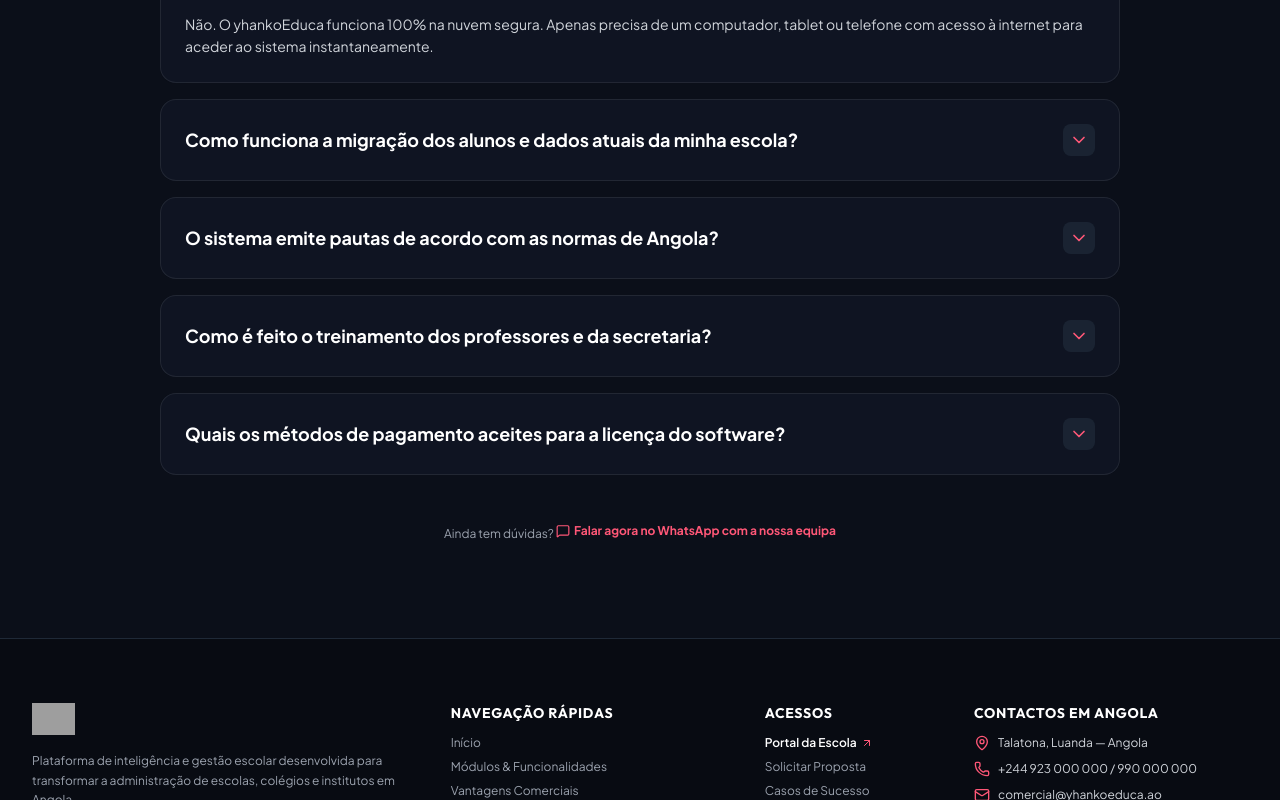
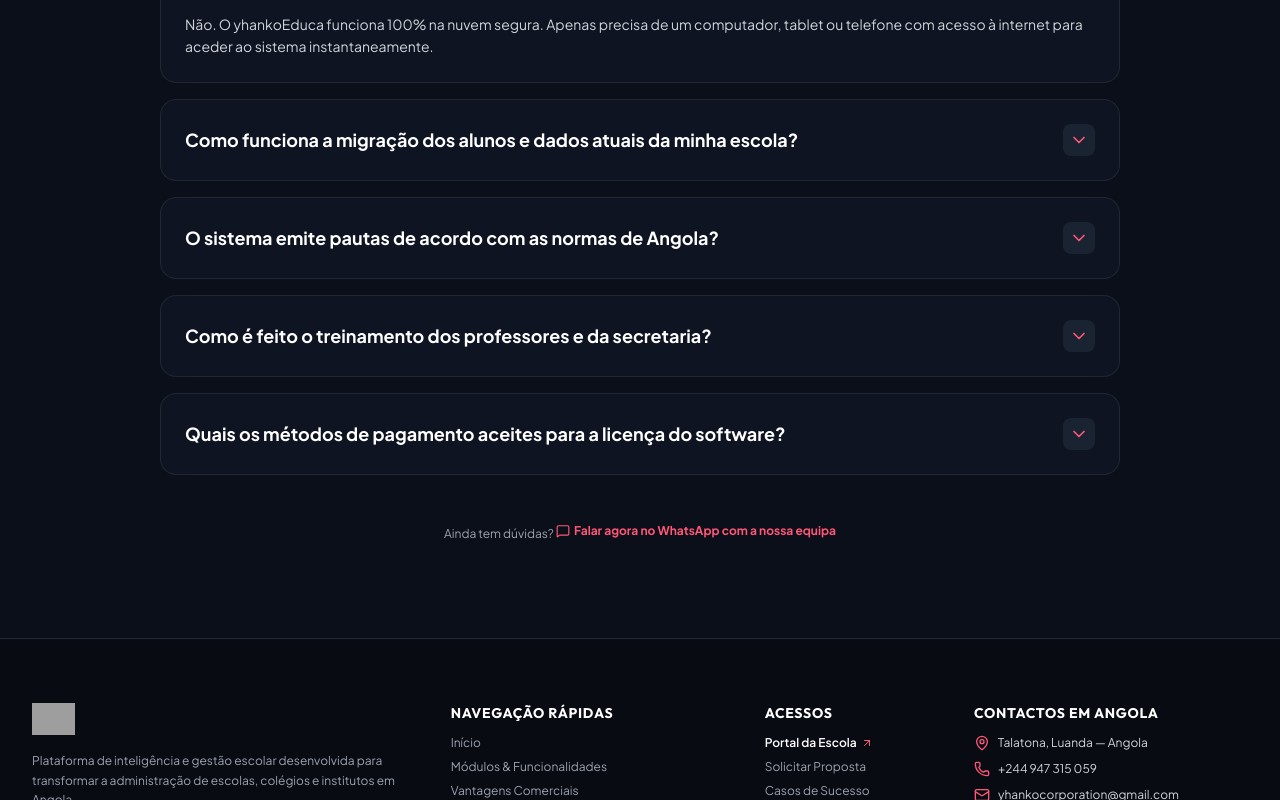
Before and after one commit to Yhanko/school-leadingpage, a React (Vite) app: page / in a window 1280 px wide. Shown: the part 11200-12000 px from the top of the page. Built offline with nearby package versions, Linux system fonts and the light colour scheme; grey boxes are pictures that could not be loaded.

Commit message:
style: atualizar email e telefone de contacto no footer

```diff
--- a/src/components/Footer.tsx
+++ b/src/components/Footer.tsx
@@ -73,11 +73,11 @@
               </li>
               <li className="flex items-center gap-2 text-gray-300">
                 <Phone className="w-4 h-4 text-[#FF5777] shrink-0" />
-                <span>+244 923 000 000 / 990 000 000</span>
+                <span>+244 947 315 059</span>
               </li>
               <li className="flex items-center gap-2 text-gray-300">
                 <Mail className="w-4 h-4 text-[#FF5777] shrink-0" />
-                <span>comercial@yhankoeduca.ao</span>
+                <span>yhankocorporation@gmail.com</span>
               </li>
             </ul>
           </div>
```
